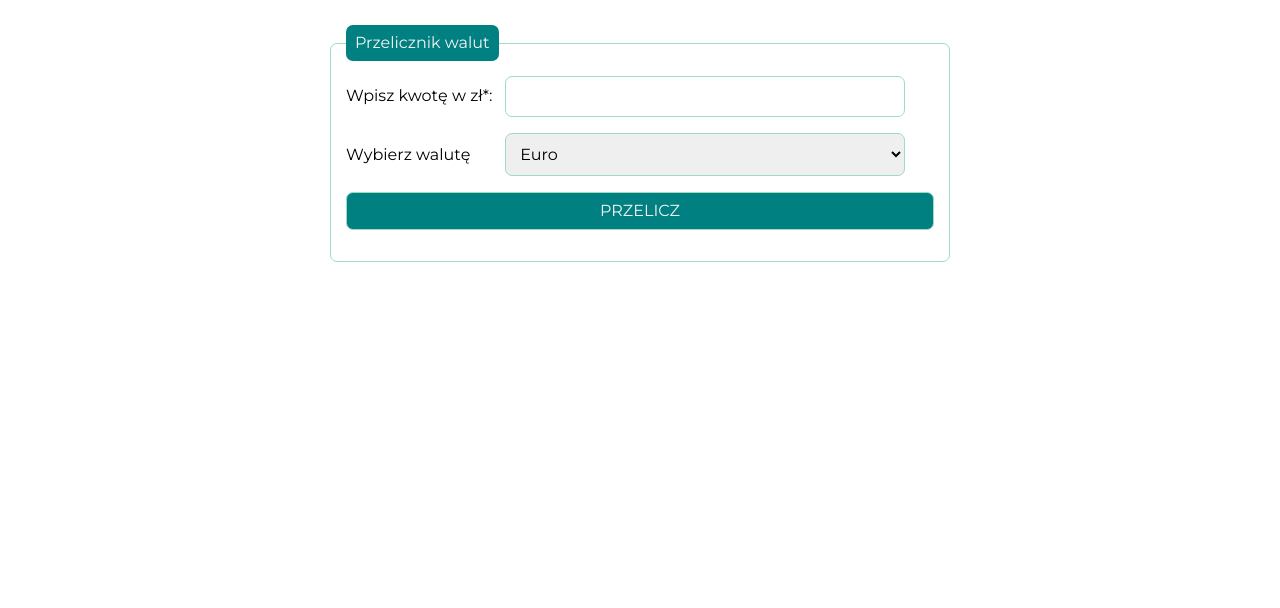
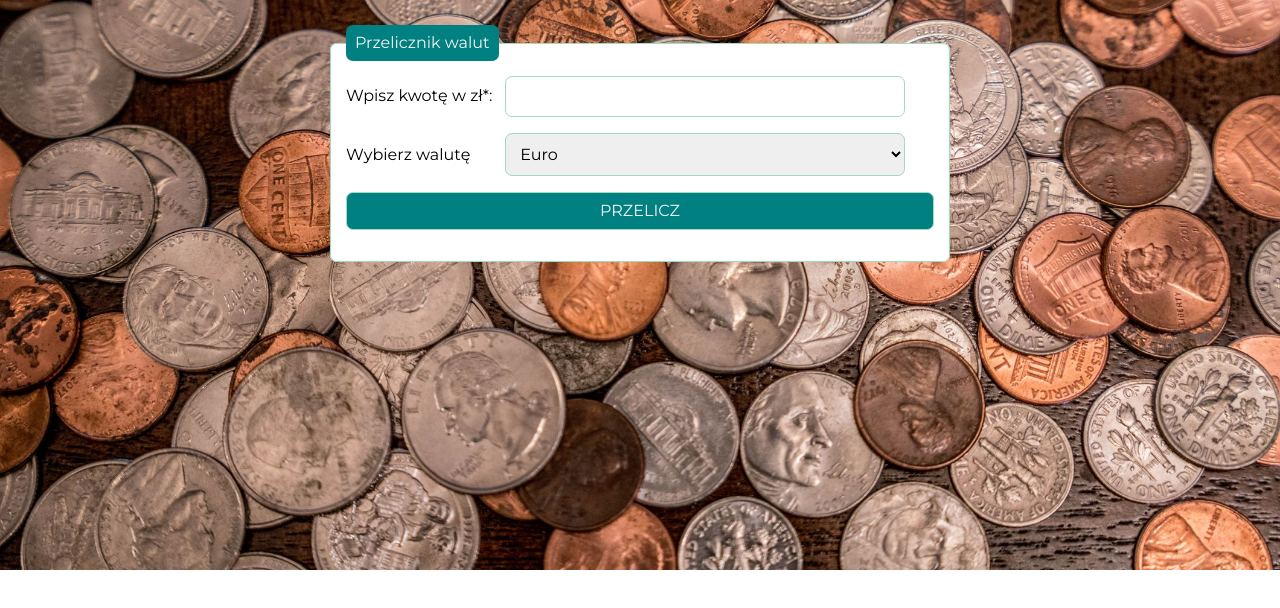
Before and after one commit to Ulczik/currency-converter, a plain HTML site: page index.html in a window 1280 px wide. Drawn offline with nearby package versions, Linux system fonts and the light colour scheme.

Commit message:
added background img

```diff
--- a/css/style.css
+++ b/css/style.css
@@ -8,4 +8,5 @@ html {
 
 .body {
     font-family: 'Montserrat', sans-serif;
-       }
+    background: center / cover no-repeat url("../images/backgroung.jpg");
+           }
```
Also changed, not shown: images/backgroung.jpg (added).
